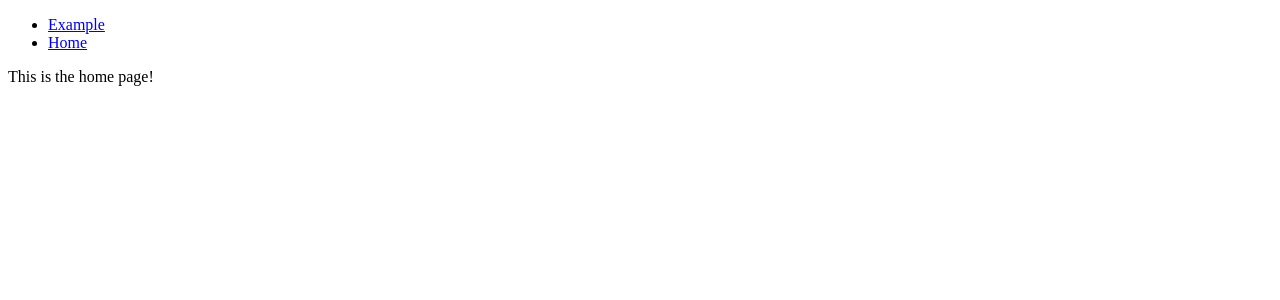
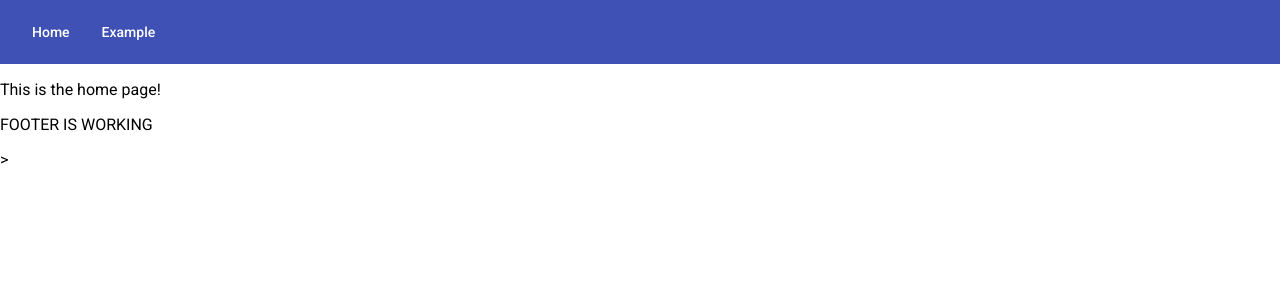
Before and after one commit to lachlanwillis/capstoneproject, an Angular app in the folder apps/rubbish/: page / in a window 1280 px wide. Shown: the top 300 px of the page. Built offline with nearby package versions, Linux system fonts and the light colour scheme.

Commit message:
Nav bar styled and footer component created

```diff
--- a/apps/rubbish/package.json
+++ b/apps/rubbish/package.json
@@ -12,12 +12,14 @@
   },
   "private": true,
   "dependencies": {
-    "@angular/animations": "^5.2.0",
+    "@angular/animations": "^5.2.10",
+    "@angular/cdk": "^5.2.5",
     "@angular/common": "^5.2.0",
     "@angular/compiler": "^5.2.0",
     "@angular/core": "^5.2.0",
     "@angular/forms": "^5.2.0",
     "@angular/http": "^5.2.0",
+    "@angular/material": "^5.2.5",
     "@angular/platform-browser": "^5.2.0",
     "@angular/platform-browser-dynamic": "^5.2.0",
     "@angular/router": "^5.2.0",
--- a/apps/rubbish/src/app/app.component.html
+++ b/apps/rubbish/src/app/app.component.html
@@ -1,2 +1,3 @@
 <app-nav></app-nav>
 <router-outlet></router-outlet>
+<app-footer></app-footer>
--- /dev/null
+++ b/apps/rubbish/src/app/footer/footer.component.html
@@ -0,0 +1 @@
+<footer><p>FOOTER IS WORKING</p>></footer>
--- /dev/null
+++ b/apps/rubbish/src/app/footer/footer.component.ts
@@ -0,0 +1,15 @@
+import { Component, OnInit } from '@angular/core';
+
+@Component({
+  selector: 'app-footer',
+  templateUrl: './footer.component.html',
+  styleUrls: ['./footer.component.css']
+})
+export class FooterComponent implements OnInit {
+
+  constructor() { }
+
+  ngOnInit() {
+  }
+
+}
--- /dev/null
+++ b/apps/rubbish/src/app/material.module.ts
@@ -0,0 +1,17 @@
+import {NgModule} from '@angular/core';
+import {MatMenuModule} from '@angular/material/menu';
+import {MatButtonModule} from '@angular/material/button';
+import {MatToolbarModule} from '@angular/material/toolbar';
+
+let materialModules: any[] = [
+  MatMenuModule,
+  MatButtonModule,
+  MatToolbarModule,
+]
+
+@NgModule({
+  imports: materialModules,
+  exports: materialModules
+})
+
+export class MaterialModule {}
--- a/apps/rubbish/src/app/nav/nav.component.html
+++ b/apps/rubbish/src/app/nav/nav.component.html
@@ -1,6 +1,6 @@
 <nav>
-  <ul>
-    <li><a routerLink="/example">Example</a></li>
-    <li><a routerLink="/">Home</a></li>
-  </ul>
+  <mat-toolbar color="primary">
+      <button routerLink="/" mat-button>Home</button>
+      <button routerLink="/example" mat-button>Example</button>
+  </mat-toolbar>
 </nav>
--- a/apps/rubbish/src/app/nav/nav.component.ts
+++ b/apps/rubbish/src/app/nav/nav.component.ts
@@ -1,4 +1,4 @@
-import { Component, OnInit } from '@angular/core';
+import { Component, OnInit, ViewChild } from '@angular/core';
 
 @Component({
   selector: 'app-nav',
--- a/apps/rubbish/src/styles.css
+++ b/apps/rubbish/src/styles.css
@@ -1 +1,9 @@
 /* You can add global styles to this file, and also import other style files */
+@import '~@angular/material/prebuilt-themes/indigo-pink.css';
+@import 'https://fonts.googleapis.com/css?family=Roboto:300,400,500';
+@import 'https://fonts.googleapis.com/icon?family=Material+Icons';
+
+body {
+    margin: 0;
+    font-family: Roboto, sans-serif;
+}
--- a/package.json
+++ b/package.json
@@ -19,5 +19,10 @@
   "devDependencies": {
     "@types/node": "^9.6.5",
     "typescript": "^2.8.1"
+  },
+  "dependencies": {
+    "@angular/animations": "^5.2.10",
+    "@angular/cdk": "^5.2.5",
+    "@angular/material": "^5.2.5"
   }
 }
```
Also changed, not shown: apps/rubbish/src/app/app.module.ts (+8 -2 lines), apps/rubbish/src/app/footer/footer.component.css (added), 1 other file (tests, documents, lock files or other folders).
